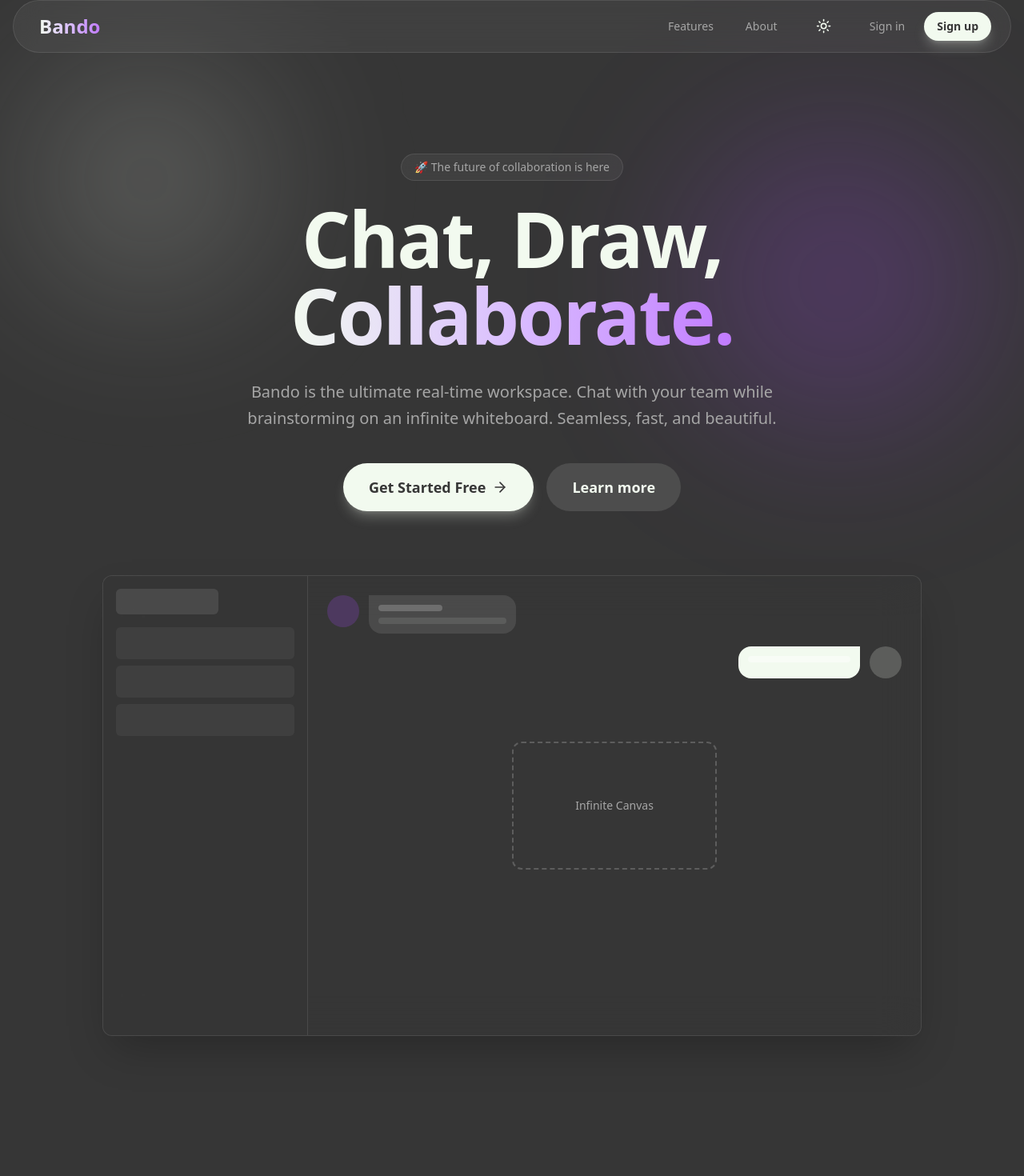
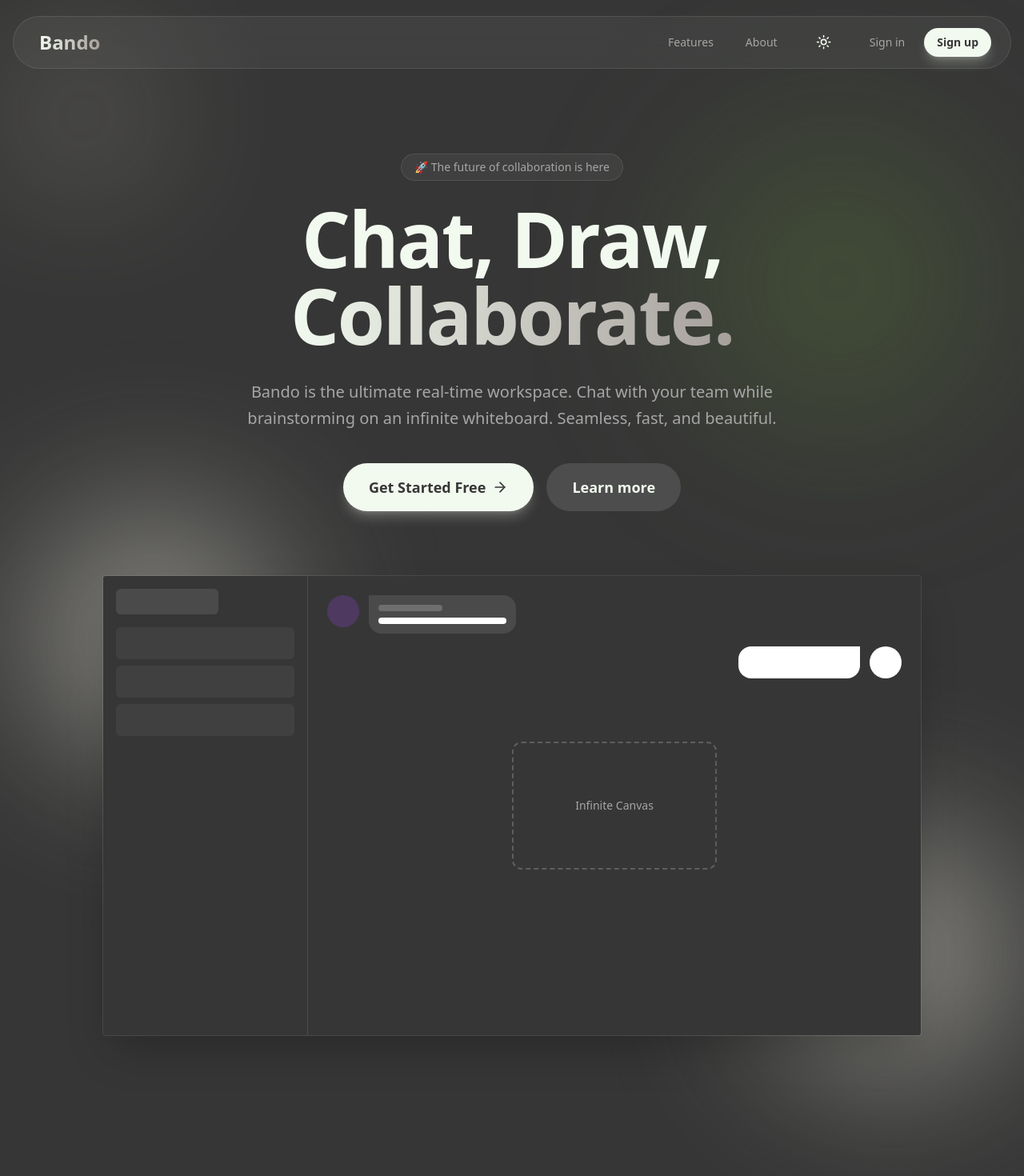
Before and after one commit to Arpitray/Realchat, a Next.js app: page / in a window 1280 px wide. Shown: the top 1470 px of the page at 80% size. Built offline with nearby package versions, Linux system fonts and the light colour scheme; no server answers.

Commit message:
bug fixes part 3

```diff
--- a/app/components/Navbar.tsx
+++ /dev/null
@@ -1,66 +0,0 @@
-"use client";
-
-import React from "react";
-import Link from "next/link";
-import { useSession, signIn, signOut } from "next-auth/react";
-import { ModeToggle } from "./toggle";
-
-export default function Navbar() {
-  const { data: session, status } = useSession();
-
-  return (
-    <nav className="w-full bg-amber-200 border-b-4 border-amber-600">
-      <div className="max-w-6xl mx-auto px-4 sm:px-6 lg:px-8">
-        <div className="flex h-16 items-center justify-between">
-          <div className="flex items-center">
-            <Link href="/" className="text-2xl font-bold text-amber-800">
-              Bando
-            </Link>
-          </div>
-
-          <div className="flex items-center space-x-4">
-            <Link
-              href="/"
-              className="text-amber-700 hover:text-amber-900 font-medium"
-            >
-              Home
-            </Link>
-
-            {status === "loading" ? (
-              <div className="text-amber-700">Checking…</div>
-            ) : session ? (
-              <div className="flex items-center space-x-3">
-                <div className="text-amber-800 font-medium">
-                  {session.user?.name || session.user?.email}
-                </div>
-                <button
-                  onClick={() => signOut({ callbackUrl: '/' })}
-                  className="py-1 px-3 bg-yellow-400 border-2 border-yellow-600 rounded-md text-yellow-900 font-semibold hover:bg-yellow-300"
-                >
-                  Sign out
-                </button>
-              </div>
-            ) : (
-              <div className="flex items-center space-x-2">
-                <Link
-                  href="/auth/login"
-                  className="py-1 px-3 bg-blue-100 border-2 border-blue-600 rounded-md text-blue-900 font-semibold hover:bg-blue-50"
-                >
-                  Sign in
-                </Link>
-                <Link
-                  href="/auth/register"
-                  className="py-1 px-3 bg-yellow-400 border-2 border-yellow-600 rounded-md text-yellow-900 font-semibold hover:bg-yellow-300"
-                >
-                  Sign up
-                </Link>
-
-              </div>
-            )}
-            <ModeToggle />
-          </div>
-        </div>
-      </div>
-    </nav>
-  );
-}
--- a/app/components/resizable-navbar.tsx
+++ b/app/components/resizable-navbar.tsx
@@ -333,7 +333,7 @@
   ];
 
   return (
-    <Navbar className="fixed top-0 inset-x-0 z-50 pointer-events-none">
+    <Navbar className="fixed top-5 inset-x-0 z-50 pointer-events-none">
       <NavBody visible={true} className="pointer-events-auto">
         <div className="flex w-full items-center justify-between">
           <NavbarLogo />
--- a/app/dashboard/page.tsx
+++ b/app/dashboard/page.tsx
@@ -33,7 +33,7 @@
     });
 
     return (
-        <div className="min-h-screen bg-background pt-24 px-4 md:px-8">
+        <div className="min-h-screen bg-background pt-32 px-4 md:px-8">
             <div className="max-w-6xl mx-auto">
                 <div className="flex items-center justify-between mb-8">
                     <div>
--- a/app/globals.css
+++ b/app/globals.css
@@ -104,6 +104,6 @@
     @apply bg-card/50 backdrop-blur-md border border-border/50 shadow-xl;
   }
   .text-gradient {
-    @apply bg-clip-text text-transparent bg-gradient-to-r from-primary to-purple-400;
+    @apply bg-clip-text text-transparent bg-gradient-to-r from-primary to-stone-400;
   }
 }
--- a/app/page.tsx
+++ b/app/page.tsx
@@ -26,8 +26,10 @@
       <section className="relative pt-32 pb-20 lg:pt-48 lg:pb-32 px-4">
         {/* Background Gradients */}
         <div className="absolute top-0 left-1/2 -translate-x-1/2 w-full h-full max-w-7xl pointer-events-none">
-          <div className="absolute top-20 left-10 w-72 h-72 bg-primary/20 rounded-full blur-[100px]" />
-          <div className="absolute top-40 right-10 w-96 h-96 bg-purple-500/20 rounded-full blur-[100px]" />
+          <div className="absolute top-20 left-10 w-32 h-32 bg-[#fefae0]/40 rounded-full blur-[100px]" />
+          <div className="absolute top-40 right-10 w-96 h-96 bg-[#5f7e3a]/30 rounded-full blur-[100px]" />
+          <div className="absolute top-160 left-10 w-76 h-76 bg-[#e8e5da]/50 rounded-full blur-[100px]" />
+          <div className="absolute top-260 right-3 w-76 h-76 bg-[#e8e5da]/50 rounded-full blur-[100px]" />
         </div>
 
         <div className="max-w-7xl mx-auto relative z-10">
@@ -85,13 +87,13 @@
             transition={{ delay: 0.6, duration: 0.8, type: "spring" }}
             className="mt-20 relative mx-auto max-w-5xl perspective-1000 dark"
           >
-            <div className="relative rounded-xl border border-white/10 bg-card/50 backdrop-blur-xl shadow-2xl overflow-hidden aspect-video group dark">
-              <div className="absolute inset-0 bg-gradient-to-tr from-primary/10 via-transparent to-purple-500/10 opacity-0 group-hover:opacity-100 transition-opacity duration-500 dark" />
+            <div className="relative rounded-sm border border-white/10 bg-[#363636]/10 backdrop-blur-xl shadow-2xl overflow-hidden aspect-video group">
+              <div className="absolute inset-0 bg-gradient-to-tr from-primary/10 via-transparent to-purple-500/10 opacity-0 group-hover:opacity-100 transition-opacity duration-500 " />
 
               {/* Mock UI */}
               <div className="flex h-full">
                 {/* Sidebar Mock */}
-                <div className="w-64 border-r border-white/10 bg-card/30 p-4 hidden md:flex flex-col gap-4">
+                <div className="w-64 border-r border-white/10 bg-[#363636] p-4 hidden md:flex flex-col gap-4">
                   <div className="h-8 w-32 bg-white/10 rounded-md" />
                   <div className="space-y-2">
                     {[1, 2, 3].map((i) => (
@@ -100,19 +102,19 @@
                   </div>
                 </div>
                 {/* Main Area Mock */}
-                <div className="flex-1 p-6 flex flex-col gap-4 relative">
+                <div className="flex-1 p-6 flex flex-col bg-[#363636] gap-4 relative">
                   {/* Chat Bubbles */}
                   <div className="flex gap-3">
                     <div className="w-10 h-10 rounded-full bg-purple-500/20" />
                     <div className="bg-white/10 p-3 rounded-2xl rounded-tl-none max-w-xs">
                       <div className="h-2 w-20 bg-white/20 rounded mb-2" />
-                      <div className="h-2 w-40 bg-white/10 rounded" />
+                      <div className="h-2 w-40 bg-white rounded" />
                     </div>
                   </div>
                   <div className="flex gap-3 flex-row-reverse">
-                    <div className="w-10 h-10 rounded-full bg-primary/20" />
-                    <div className="bg-primary p-3 rounded-2xl rounded-tr-none max-w-xs">
-                      <div className="h-2 w-32 bg-white/40 rounded" />
+                    <div className="w-10 h-10 rounded-full bg-white" />
+                    <div className="bg-white p-3 rounded-2xl rounded-tr-none max-w-xs">
+                      <div className="h-2 w-32 bg-white rounded" />
                     </div>
                   </div>
 
```
